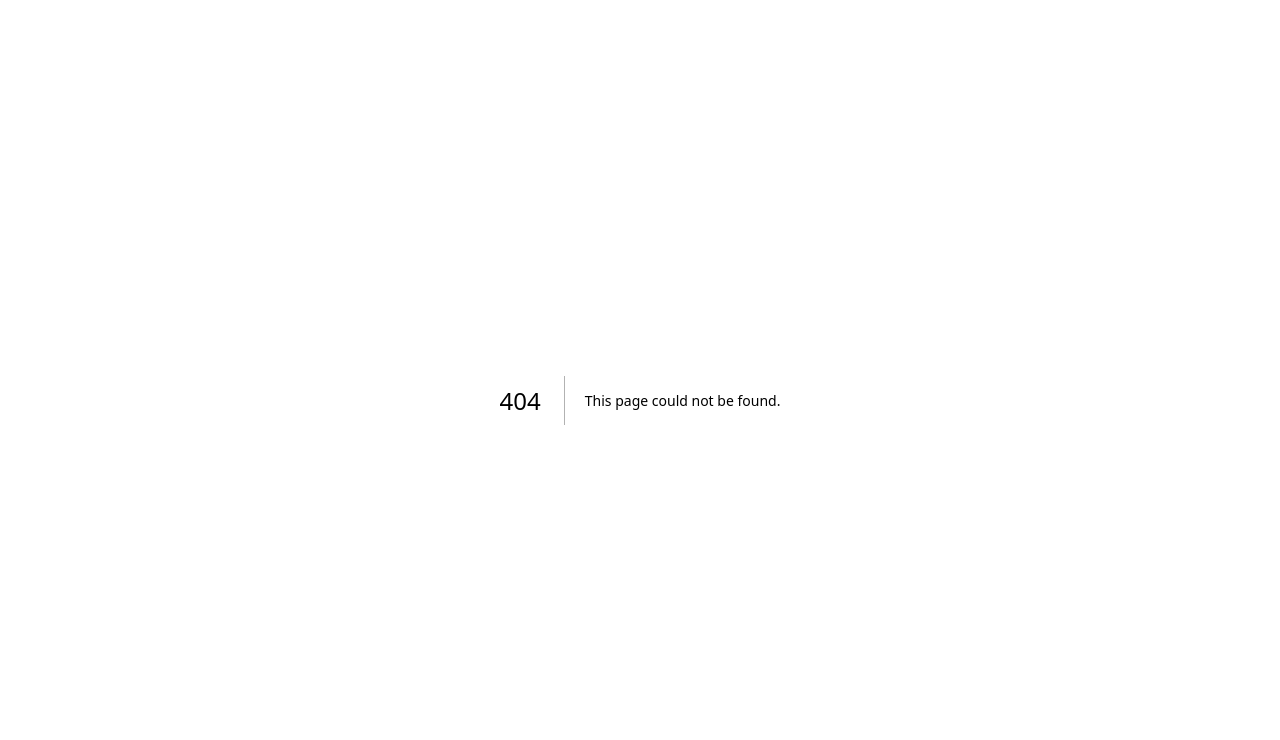
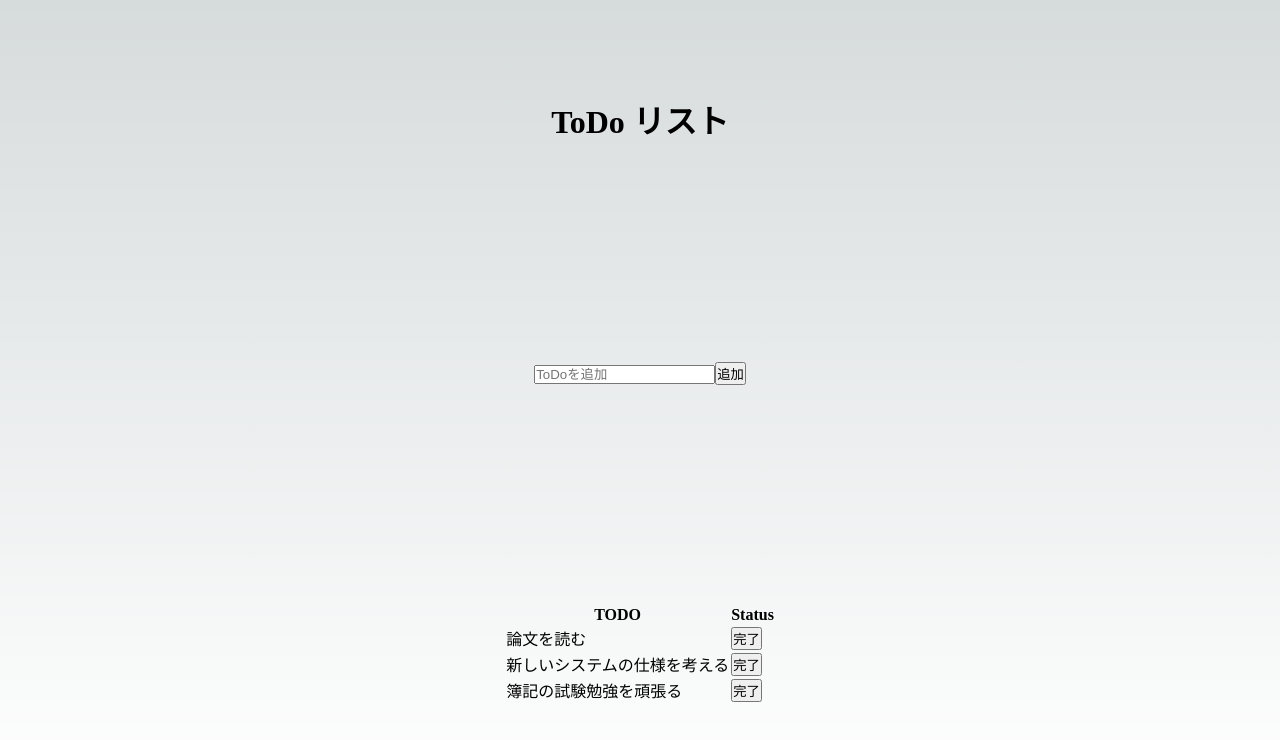
Before and after one commit to MasayaMatsushita/portfolio, a Next.js app: page /todo in a window 1280 px wide. Before the commit this address had no page. Shown: the top 740 px of the page. Built offline with nearby package versions, Linux system fonts and the light colour scheme.

Commit message:
todoページの追加

```diff
--- /dev/null
+++ b/src/pages/todo.tsx
@@ -0,0 +1,70 @@
+import { useState } from 'react'
+import Head from 'next/head'
+import Image from 'next/image'
+import { Inter } from '@next/font/google'
+import styles from '@/styles/Home.module.css'
+import { finished } from 'stream'
+import { stringify } from 'querystring'
+
+const inter = Inter({ subsets: ['latin'] })
+
+export default function Todo() {
+
+  const [todo, setTodo] = useState<string[]>([
+    '論文を読む',
+    '新しいシステムの仕様を考える',
+    '簿記の試験勉強を頑張る'
+  ]);
+  const [inputItem, setInputItem] = useState<string>("");
+
+  const finishedItem = (item: string) => {
+    const newTodo = todo.filter((todo) => todo !== item);
+    setTodo(newTodo);
+  };
+  const insertItem = () => {
+    // validation
+    if(inputItem === "") return;
+
+    const newTodo = todo.concat(inputItem);
+    setTodo(newTodo);
+    setInputItem("");
+  };
+
+  return (
+    <>
+      <Head>
+        <title>My Portfolio</title>
+        <meta name="description" content="Generated by create next app" />
+        <meta name="viewport" content="width=device-width, initial-scale=1" />
+        <link rel="icon" href="/favicon.ico" />
+      </Head>
+      <main className={styles.main}>
+        <h1>ToDo リスト</h1>
+
+        <div>
+          <input type="text" placeholder="ToDoを追加" onChange={(e) => setInputItem(e.target.value)} value={inputItem}/>
+          <button onClick={()=>insertItem()}>追加</button>
+        </div>
+
+        <table>
+          <thead>
+            <tr>
+              <th>TODO</th>
+              <th>Status</th>
+            </tr>
+          </thead>
+          <tbody>
+            {todo.map((item, index) => {
+              return (
+                <tr key={index}>
+                  <td>{item}</td>
+                  <td><button onClick={() => finishedItem(item)}>完了</button></td>
+                </tr>
+              );
+            })}
+          </tbody>
+        </table>
+      </main>
+    </>
+  )
+}
```
